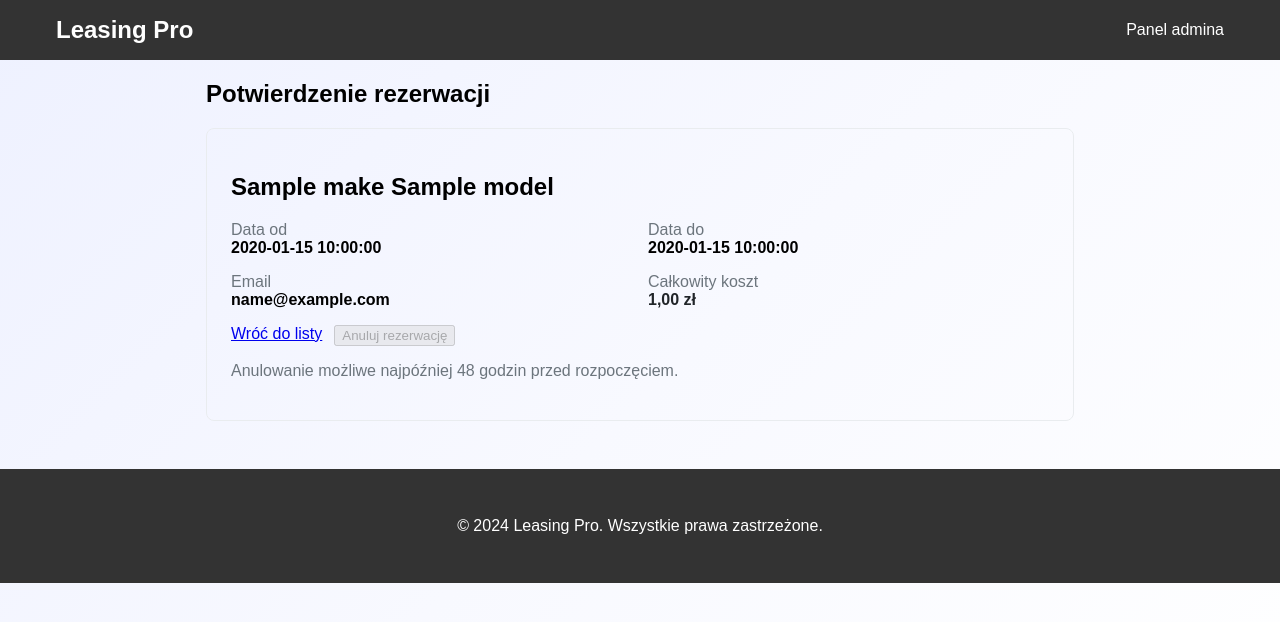
After one commit to 6E776C7A/projekt-wypozyczalnia, a PHP site: the page made by templates/pages/offer/confirmation.twig in a window 1280 px wide. The commit adds this page. Shown: the top 622 px of the page. Run offline with PHP 8.4, Linux system fonts and the light colour scheme; the template is opened without the code that fills it: most values are stand-ins (such as "Sample title", 1, 10 or a date in 2020); some libraries are stand-ins or nearby versions.

Commit message:
Lekkie poprawki

```diff
--- a/templates/pages/home.twig
+++ b/templates/pages/home.twig
@@ -5,8 +5,8 @@
 {% block content %}
     {# Sekcja "Hero" z głównym hasłem i wyszukiwarką #}
     <section class="hero-section text-center py-5">
-        <h1>Samochód w abonamencie lub leasingu. Prościej się nie da.</h1>
-        <p class="lead">Wybierz auto, dopasuj ratę i odbierz kluczyki.</p>
+        <h1 style="text-align: center;">Samochód w abonamencie lub leasingu. Prościej się nie da.</h1>
+        <p class="lead" style="text-align: center;">Wybierz auto, dopasuj ratę i odbierz kluczyki.</p>
 
         <div class="container mt-4">
             <div class="row justify-content-center">
@@ -36,7 +36,7 @@
                                        min="{{ "now"|date("Y-m-d") }}"
                                        value="{{ dates.to|default('') }}">
                             </div>
-                            <div class="col-md-2 d-flex align-items-end">
+                            <div class="col-md-2 d-flex align-items-end" style="margin-left: 0.75rem; margin-top: 0.5rem;">
                                 <button type="submit" class="btn btn-primary btn-lg w-100">
                                     Szukaj
                                 </button>
--- /dev/null
+++ b/templates/pages/offer/confirmation.twig
@@ -0,0 +1,53 @@
+{% extends 'layouts/base.twig' %}
+
+{% block title %}Potwierdzenie rezerwacji | {{ parent() }}{% endblock %}
+
+{% block content %}
+    <section class="py-5">
+        <div class="container" style="max-width: 900px;">
+            <h1 class="h3 mb-4">Potwierdzenie rezerwacji</h1>
+
+            {% if booking and car %}
+                <div class="card" style="border: 1px solid #e9ecef; border-radius: 8px; overflow: hidden;">
+                    <div class="card-body" style="padding: 1.5rem;">
+                        <h2 class="h5 mb-3">{{ car.make }} {{ car.model }}</h2>
+
+                        <div style="display: grid; grid-template-columns: 1fr 1fr; gap: 1rem; margin-bottom: 1rem;">
+                            <div>
+                                <div style="color: #6c757d;">Data od</div>
+                                <div style="font-weight: 600;">{{ booking.start_date }}</div>
+                            </div>
+                            <div>
+                                <div style="color: #6c757d;">Data do</div>
+                                <div style="font-weight: 600;">{{ booking.end_date }}</div>
+                            </div>
+                            <div>
+                                <div style="color: #6c757d;">Email</div>
+                                <div style="font-weight: 600;">{{ booking.customer_email }}</div>
+                            </div>
+                            <div>
+                                <div style="color: #6c757d;">Całkowity koszt</div>
+                                <div style="font-weight: 700; color: #212529;">{{ booking.total_cost|number_format(2, ',', ' ') }} zł</div>
+                            </div>
+                        </div>
+
+                        <div class="mt-3" style="display: flex; gap: .75rem;">
+                            <a href="/mvc-example" class="btn btn-secondary">Wróć do listy</a>
+
+                            <form method="POST" action="/mvc-example/cancel" style="margin: 0;">
+                                <input type="hidden" name="token" value="{{ booking.cancellation_token }}" />
+                                <button type="submit" class="btn btn-danger" {{ not canCancel ? 'disabled' : '' }}>Anuluj rezerwację</button>
+                            </form>
+                        </div>
+
+                        {% if not canCancel %}
+                            <p class="text-muted mt-2" style="color: #6c757d;">Anulowanie możliwe najpóźniej 48 godzin przed rozpoczęciem.</p>
+                        {% endif %}
+                    </div>
+                </div>
+            {% else %}
+                <div class="alert alert-danger" role="alert">Nie znaleziono danych rezerwacji.</div>
+            {% endif %}
+        </div>
+    </section>
+{% endblock %}
--- a/templates/pages/offer/list.twig
+++ b/templates/pages/offer/list.twig
@@ -9,7 +9,7 @@
             <div class="mb-4">
                 <h1 class="h2 mb-1">Dostępne pojazdy</h1>
                 <div class="mt-2">
-                    <a href="/" class="btn btn-danger btn-sm">Zmień termin</a>
+                    <a href="/reset-dates" class="btn btn-danger btn-sm">Zmień termin</a>
                 </div>
                 {% if dates.from and dates.to %}
                     <p class="text-muted mb-0 mt-2">Termin: <strong>{{ dates.from }}</strong> — <strong>{{ dates.to }}</strong></p>
@@ -17,7 +17,7 @@
             </div>
 
             {# Filtry wyszukiwania #}
-            <div class="mb-4">
+            <div class="mb-5">
                 {% include 'partials/offer/_filters.twig' %}
             </div>
 
@@ -36,7 +36,7 @@
             {% endif %}
 
             {% if hasFilters %}
-                <div class="mb-4" style="background: #f8f9fa; padding: 1rem; border-radius: 8px; display: flex; align-items: center; gap: 0.75rem; flex-wrap: wrap;">
+                <div class="mb-5" style="background: #f8f9fa; padding: 1rem; border-radius: 8px; display: flex; align-items: center; gap: 0.75rem; flex-wrap: wrap;">
                     <strong>Aktywne filtry:</strong>
                     {% if f.category %}<span class="badge bg-light text-dark">Kategoria: {{ f.category }}</span>{% endif %}
                     {% if f.transmission %}<span class="badge bg-light text-dark">Skrzynia: {{ f.transmission }}</span>{% endif %}
--- a/templates/partials/shared/_alerts.twig
+++ b/templates/partials/shared/_alerts.twig
@@ -2,15 +2,15 @@
     <div class="container" style="margin-top: 1rem;">
         {% if status == 'added' %}
             <div style="background-color: #d4edda; color: #155724; padding: 1rem; border-radius: 5px; border: 1px solid #c3e6cb;">
-                ✅ Samochód został pomyślnie dodany!
+                Samochód został pomyślnie dodany!
             </div>
         {% elseif status == 'deleted' %}
             <div style="background-color: #d4edda; color: #155724; padding: 1rem; border-radius: 5px; border: 1px solid #c3e6cb;">
-                ✅ Samochód został pomyślnie usunięty!
+                Samochód został pomyślnie usunięty!
             </div>
         {% elseif status == 'error' %}
             <div style="background-color: #f8d7da; color: #721c24; padding: 1rem; border-radius: 5px; border: 1px solid #f5c6cb;">
-                ❌ Wystąpił błąd podczas dodawania samochodu. Sprawdź czy wszystkie pola są wypełnione poprawnie.
+                Wystąpił błąd podczas dodawania samochodu. Sprawdź czy wszystkie pola są wypełnione poprawnie.
             </div>
         {% endif %}
     </div>
--- a/templates/partials/shared/_header.twig
+++ b/templates/partials/shared/_header.twig
@@ -1,9 +1,19 @@
 <header style="background-color: #333; color: white; padding: 1rem 0;">
     <div class="container">
         <nav style="display: flex; justify-content: space-between; align-items: center;">
-            <a href="/" style="color: white; text-decoration: none; font-size: 1.5rem; font-weight: bold;">Leasing Pro</a>
+            {# Zbuduj URL do /offers z zachowaniem dat jeśli dostępne #}
+            {% set df = dates.from is defined and dates.from ? dates.from : null %}
+            {% set dt = dates.to is defined and dates.to ? dates.to : null %}
+            {% set offersUrl = '/offers' %}
+            {% if df and dt %}
+                {% set offersUrl = '/offers?date_from=' ~ df ~ '&date_to=' ~ dt %}
+            {% endif %}
+            {% if current_path == '/' %}
+                <span style="color: white; font-size: 1.5rem; font-weight: bold; cursor: default; opacity: .8;">Leasing Pro</span>
+            {% else %}
+                <a href="{{ offersUrl }}" style="color: white; text-decoration: none; font-size: 1.5rem; font-weight: bold;">Leasing Pro</a>
+            {% endif %}
             <ul style="list-style: none; display: flex; gap: 2rem; margin: 0; padding: 0;">
-                <li><a href="/" style="color: white; text-decoration: none;">Strona główna</a></li>
                 <li><a href="/admin" style="color: white; text-decoration: none;">Panel admina</a></li>
             </ul>
         </nav>
```
Also changed, not shown: public/index.php (+17 -3 lines), public/mvc-example.php (+8 -0 lines), src/Controller/CarController.php (+29 -11 lines), templates/pages/static/faq.twig (deleted), templates/pages/static/how_it_works.twig (deleted).
